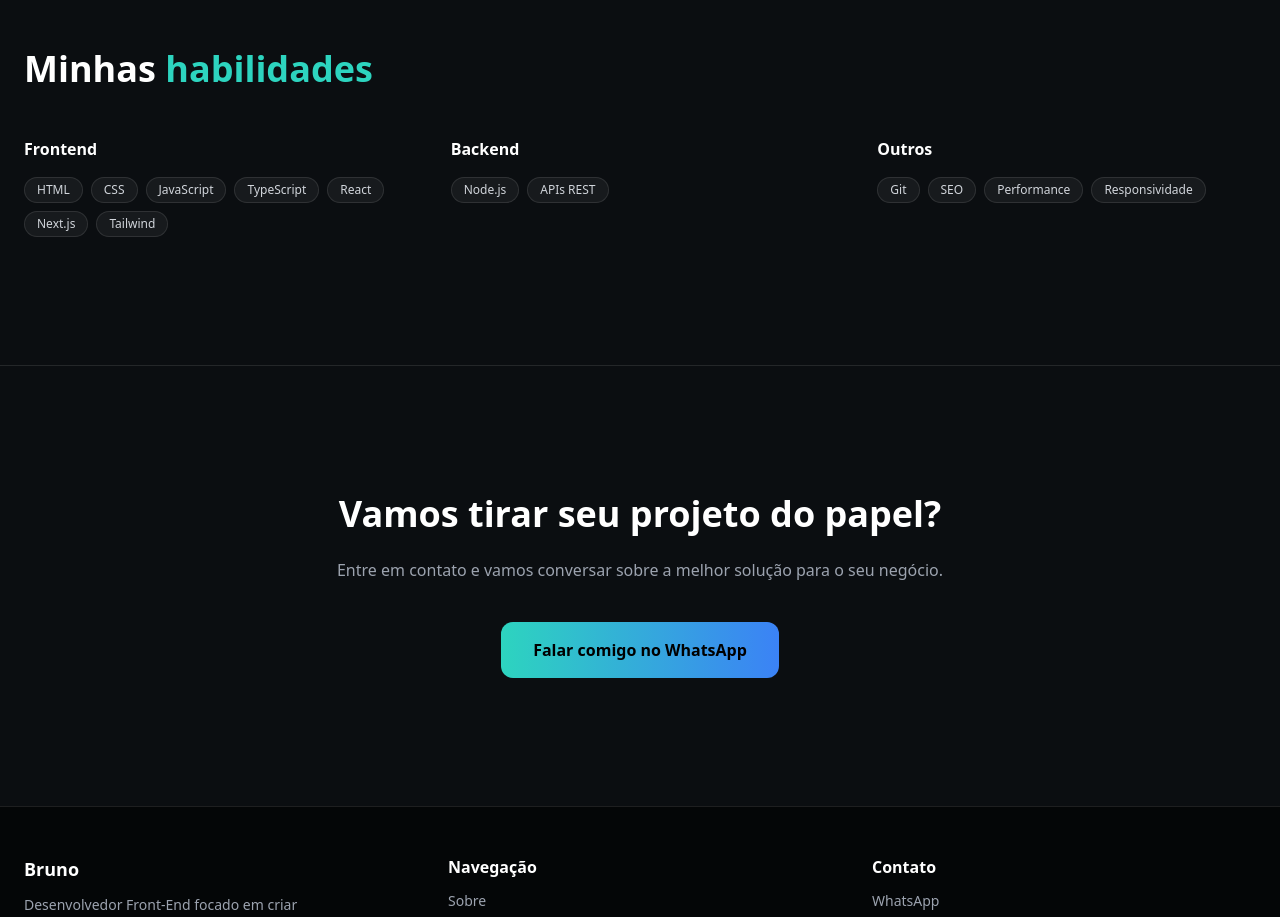
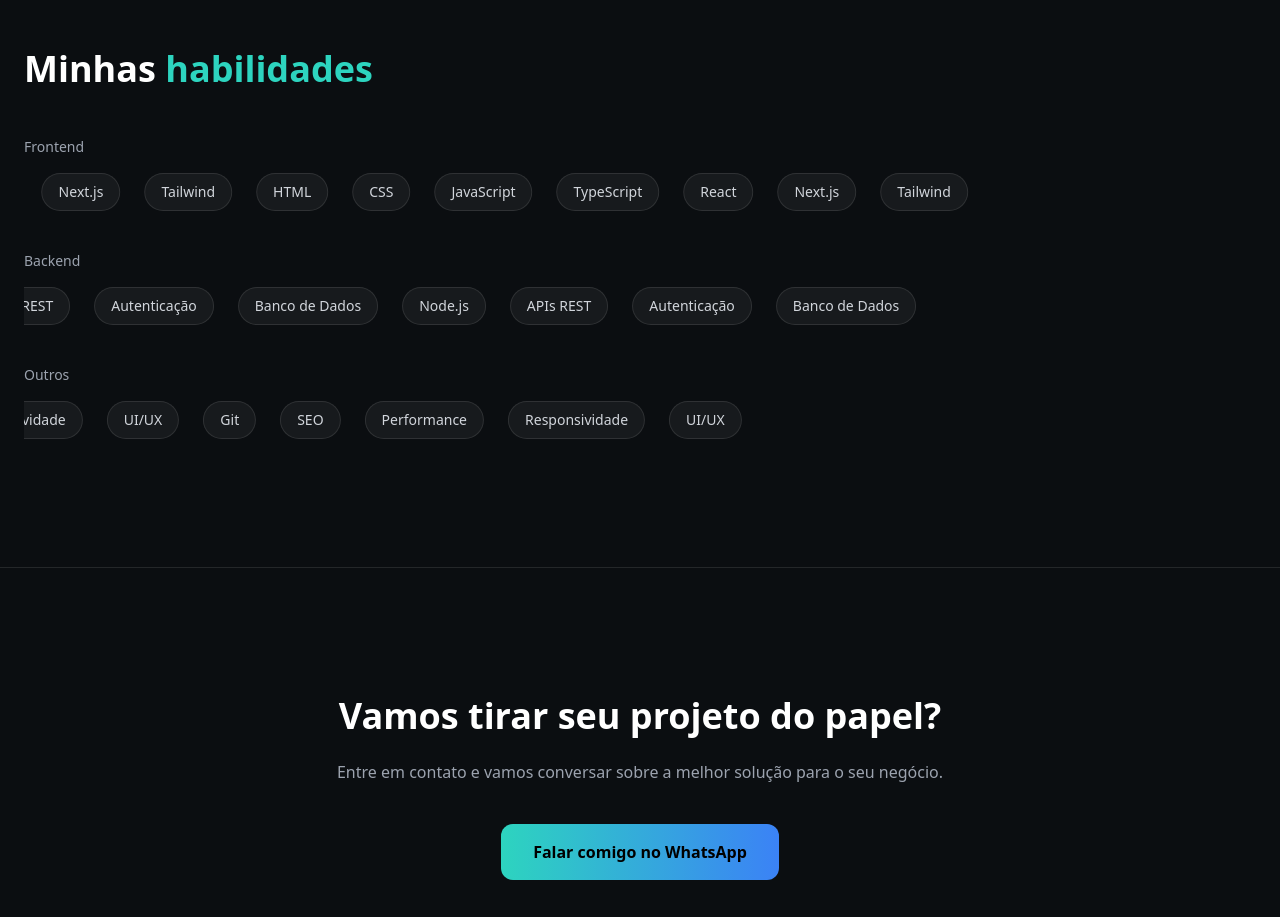
Before and after one commit to BrunoVenuto/portfolio-bruno, a Next.js app: page / in a window 1280 px wide. Shown: the part 1940-2857 px from the top of the page. Built offline with nearby package versions, Linux system fonts and the light colour scheme.

Commit message:
feat: add infinite carousel to skills section

```diff
--- /dev/null
+++ b/components/InfiniteCarousel.tsx
@@ -0,0 +1,36 @@
+"use client";
+
+import { motion } from "framer-motion";
+
+type Props = {
+  items: string[];
+  reverse?: boolean;
+};
+
+export function InfiniteCarousel({ items, reverse = false }: Props) {
+  return (
+    <div className="relative overflow-hidden w-full">
+      <motion.div
+        className="flex gap-6 w-max"
+        animate={{
+          x: reverse ? ["0%", "-50%"] : ["-50%", "0%"],
+        }}
+        transition={{
+          repeat: Infinity,
+          repeatType: "loop",
+          duration: 20,
+          ease: "linear",
+        }}
+      >
+        {[...items, ...items].map((item, i) => (
+          <div
+            key={i}
+            className="px-4 py-2 rounded-full border border-white/10 bg-white/5 text-sm text-gray-300 whitespace-nowrap"
+          >
+            {item}
+          </div>
+        ))}
+      </motion.div>
+    </div>
+  );
+}
--- a/components/Skills.tsx
+++ b/components/Skills.tsx
@@ -1,45 +1,49 @@
 "use client";
+
 import { motion } from "framer-motion";
+import { InfiniteCarousel } from "./InfiniteCarousel";
 
-const skills = {
-  Frontend: ["HTML", "CSS", "JavaScript", "TypeScript", "React", "Next.js", "Tailwind"],
-  Backend: ["Node.js", "APIs REST"],
-  Outros: ["Git", "SEO", "Performance", "Responsividade"],
-};
+const frontend = ["HTML", "CSS", "JavaScript", "TypeScript", "React", "Next.js", "Tailwind"];
+const backend = ["Node.js", "APIs REST", "Autenticação", "Banco de Dados"];
+const outros = ["Git", "SEO", "Performance", "Responsividade", "UI/UX"];
 
 export default function Skills() {
   return (
     <section id="skills" className="py-32 border-t border-white/10">
-      <motion.div
-        initial={{ opacity: 0, y: 30 }}
-        whileInView={{ opacity: 1, y: 0 }}
-        viewport={{ once: true }}
-        transition={{ duration: 0.6 }}
-        className="mx-auto max-w-7xl px-6"
-      >
-        <h2 className="text-4xl font-bold mb-12">
+      <div className="mx-auto max-w-7xl px-6">
+
+        {/* Título */}
+        <motion.h2
+          initial={{ opacity: 0, y: 30 }}
+          whileInView={{ opacity: 1, y: 0 }}
+          transition={{ duration: 0.6 }}
+          className="text-4xl font-bold mb-12"
+        >
           Minhas <span className="text-teal-400">habilidades</span>
-        </h2>
+        </motion.h2>
 
-        <div className="grid md:grid-cols-3 gap-12">
-          {Object.entries(skills).map(([title, items]) => (
-            <div key={title}>
-              <h3 className="font-semibold mb-4">{title}</h3>
-              <div className="flex flex-wrap gap-2">
-                {items.map(skill => (
-                  <span
-                    key={skill}
-                    className="text-xs px-3 py-1 rounded-full
-                    border border-white/10 bg-white/5 text-gray-300"
-                  >
-                    {skill}
-                  </span>
-                ))}
-              </div>
-            </div>
-          ))}
+        <div className="space-y-10">
+
+          {/* Linha 1 - esquerda para direita */}
+          <div>
+            <p className="mb-4 text-sm text-gray-400">Frontend</p>
+            <InfiniteCarousel items={frontend} />
+          </div>
+
+          {/* Linha 2 - direita para esquerda */}
+          <div>
+            <p className="mb-4 text-sm text-gray-400">Backend</p>
+            <InfiniteCarousel items={backend} reverse />
+          </div>
+
+          {/* Linha 3 - esquerda para direita */}
+          <div>
+            <p className="mb-4 text-sm text-gray-400">Outros</p>
+            <InfiniteCarousel items={outros} />
+          </div>
+
         </div>
-      </motion.div>
+      </div>
     </section>
   );
 }
--- a/package.json
+++ b/package.json
@@ -9,7 +9,7 @@
     "lint": "next lint"
   },
   "dependencies": {
-    "framer-motion": "^12.23.26",
+    "framer-motion": "^12.24.10",
     "next": "14.2.35",
     "react": "^18",
     "react-dom": "^18"
```
Also changed, not shown: 1 other file (tests, documents, lock files or other folders).
